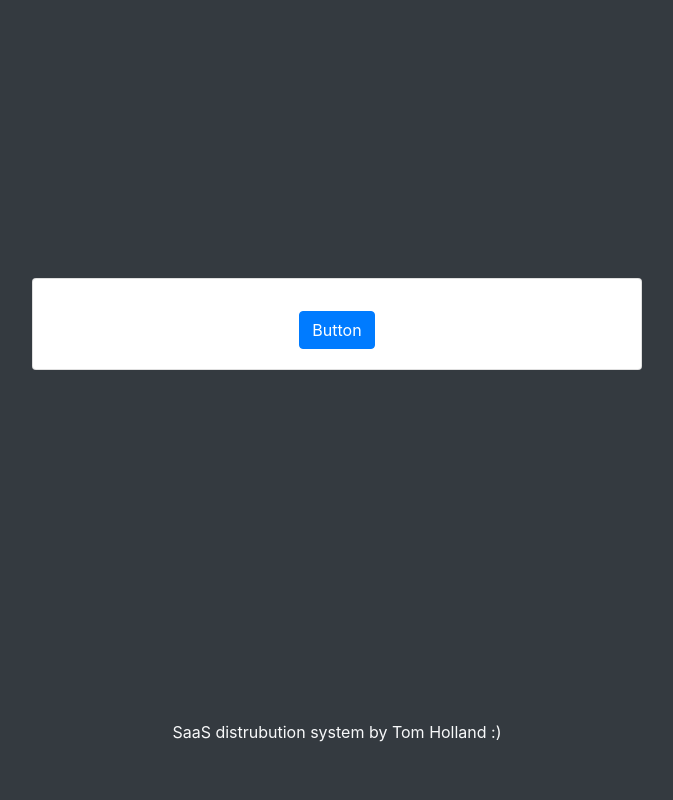
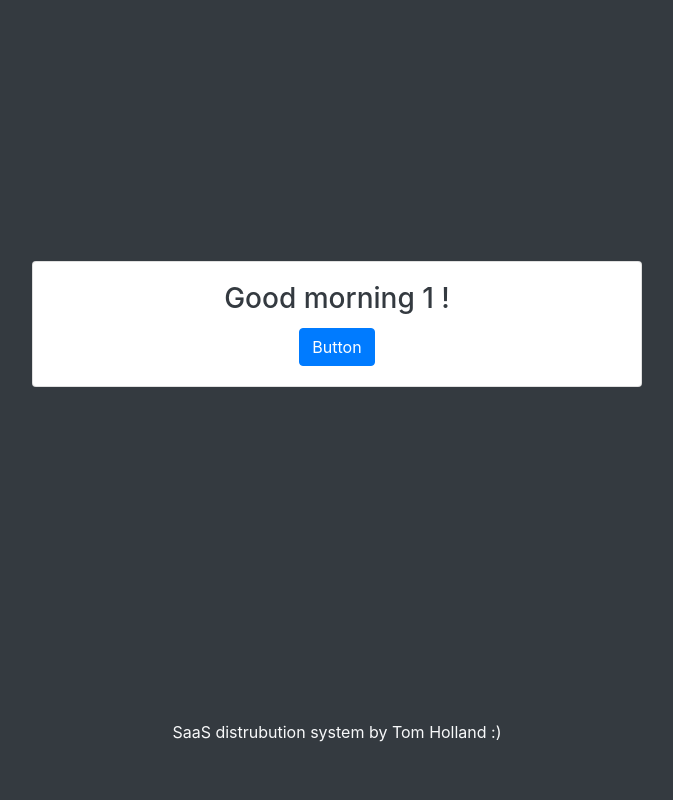
Before and after one commit to syntax/saas-key-licensing-system, a Flask app: page /dashboard in a window 1280 px wide. Shown: the whole page, without its empty margins (303-976 px from the left). Run offline with Flask 2, Linux system fonts and the light colour scheme; the visitor is signed in with stand-in values (Sample User, id 1); some libraries are stand-ins or nearby versions.

Commit message:
added sripts

```diff
--- a/static/scripts.js
+++ b/static/scripts.js
@@ -1,10 +1,10 @@
 function relayUserTime(user){
     var time = new Date().getHours();
     if (0<time && time<12) {
-        document.getElementById("time").innerHTML = "Good morning {0}!".format(user);
+        document.getElementById("time").innerHTML = "Good morning" + user + "!" ;
     } else if (12<time && time<17) {
-        document.getElementById("time").innerHTML = "Good farhter {0}!".format(user);
+        document.getElementById("time").innerHTML = "Good afternoon" + user + "!" ;
     } else {
-        document.getElementById("time").innerHTML = "Good cock {0}!".format(user);
+        document.getElementById("time").innerHTML = "Good evening" + user + "!" ;
     }
 }
--- a/templates/dashboard.html
+++ b/templates/dashboard.html
@@ -29,7 +29,7 @@
     </style>
 </head>
 
-<body onload="relayUserTime('sam')">
+<body onload="relayUserTime('{{ current_user.id }}')">
 <div class="container-fluid h-90 bg-dark text-dark">
   <div class="row h-90 justify-content-center align-items-center">
       <div class="col-3"></div>
@@ -54,5 +54,16 @@
     </div>
 </div>
 </body>
-<script src="{{url_for('static', filename='scripts.js')}}"></script>
+<script>
+function relayUserTime(user){
+    var time = new Date().getHours();
+    if (0<time && time<12) {
+        document.getElementById("time").innerHTML = "Good morning " + user + " !" ;
+    } else if (12<time && time<17) {
+        document.getElementById("time").innerHTML = "Good afternoon " + user + " !" ;
+    } else {
+        document.getElementById("time").innerHTML = "Good evening " + user + " !" ;
+    }
+}
+</script>
 </html>
--- a/templates/home.html
+++ b/templates/home.html
@@ -6,6 +6,7 @@
     <meta http-equiv="X-UA-Compatible" content="ie=edge">
     <title>Login</title>
     <link rel="stylesheet" href="https://use.fontawesome.com/releases/v5.0.8/css/all.css">
+    <link rel="icon" href="favicon.ico">
     <link rel="stylesheet" href="https://maxcdn.bootstrapcdn.com/bootstrap/4.0.0/css/bootstrap.min.css"
           integrity="sha384-Gn5384xqQ1aoWXA+058RXPxPg6fy4IWvTNh0E263XmFcJlSAwiGgFAW/dAiS6JXm"
           crossorigin="anonymous">
```
Also changed, not shown: templates/favicon.ico (added).
